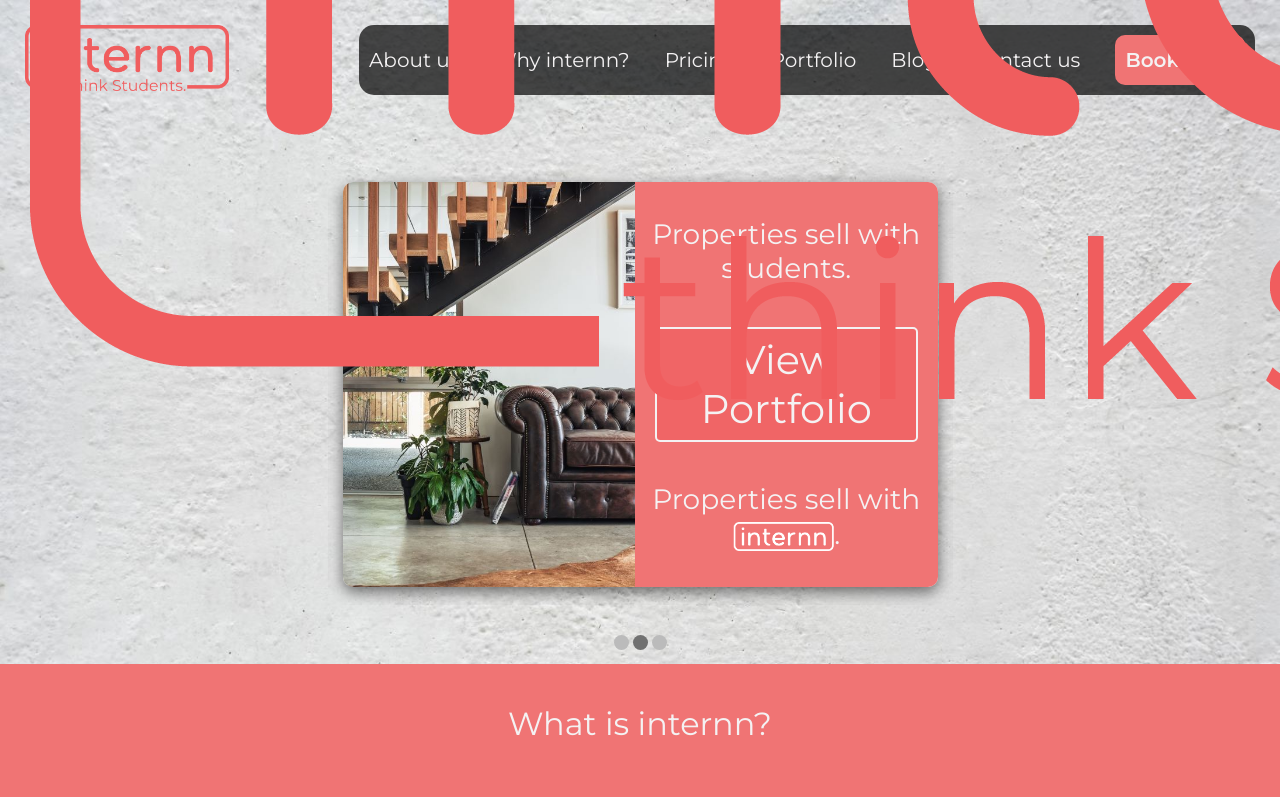
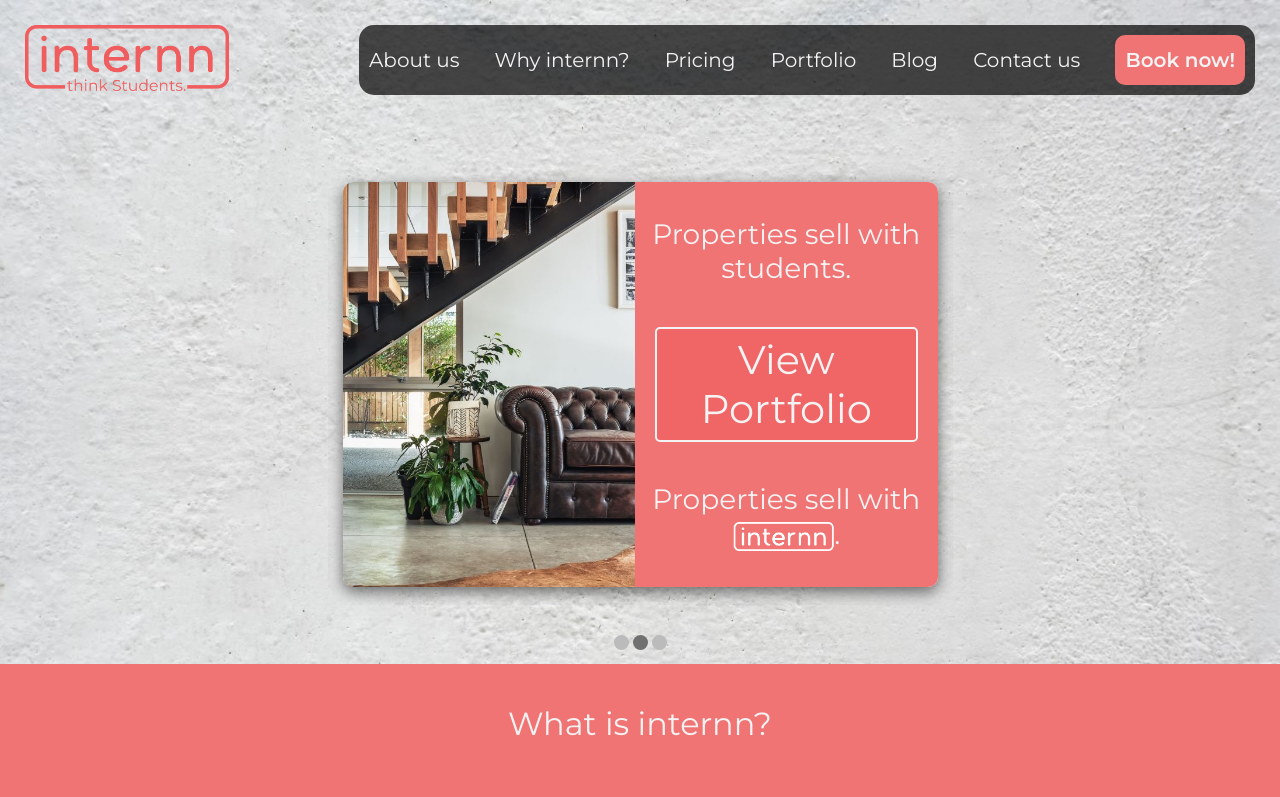
Before and after one commit to SamKelsey/internn-react-app, a React (Create React App) app: page / in a window 1280 px wide. Shown: the top 797 px of the page. Built offline with nearby package versions, Linux system fonts and the light colour scheme.

Commit message:
styling stickyheader

```diff
--- a/src/components/Header/header.scss
+++ b/src/components/Header/header.scss
@@ -2,6 +2,9 @@
 
 $headerPadding: 25px;
 
+/* --------------------------
+  HEADER
+  -------------------------*/
 .header-wrapper {
   display: flex;
   justify-content: space-between;
@@ -21,6 +24,9 @@ $headerPadding: 25px;
   }
 }
 
+/* --------------------------
+  BURGER HEADER
+  -------------------------*/
 $menuButtonHeight: 50px;
 $menuButtonPadding: 5px;
 $menuButtonLineHeight: 5px;
@@ -140,8 +146,12 @@ $menuButtonLineHeight: 5px;
   margin: $headerPadding;
 }
 
+/* --------------------------
+  STICKY HEADER
+  -------------------------*/
 $stickyHeaderHeight: 70px;
 $elementHeight: 0.8;
+
 .section-stickyHeader {
   position: fixed;
   top: -$stickyHeaderHeight;
@@ -162,14 +172,8 @@ $elementHeight: 0.8;
     height: 100%;
     box-sizing: border-box;
 
-    .stickyHeader-logo {
-      margin: auto 0;
-      height: $elementHeight * 100%;
-      box-sizing: border-box;
-
-      .logo {
-        width: auto;
-      }
+    .stickyHeader-logo img {
+      height: $elementHeight * $stickyHeaderHeight;
     }
 
     .booking-link {
@@ -200,10 +204,13 @@ $elementHeight: 0.8;
   }
 }
 
-.header-active {
+.stickyHeader-active {
   transform: translate(0, $stickyHeaderHeight);
 }
 
+/* --------------------------
+  MEDIA QUERIES
+  -------------------------*/
 @media (max-width: $HEADER_SWITCH_WIDTH) {
   .header-wrapper {
     display: none;
@@ -212,4 +219,8 @@ $elementHeight: 0.8;
   .burger-menu-wrapper {
     display: block;
   }
+
+  .section-stickyHeader {
+    display: none;
+  }
 }
```
